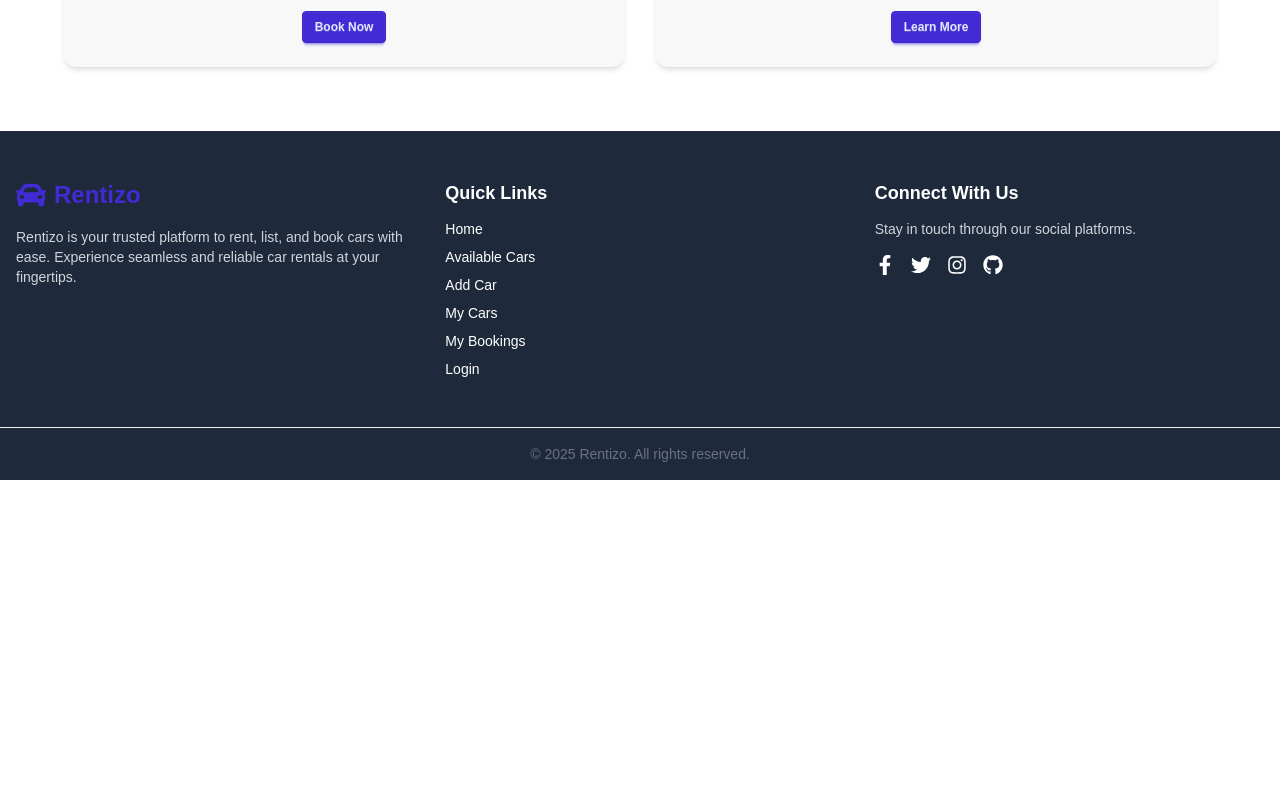
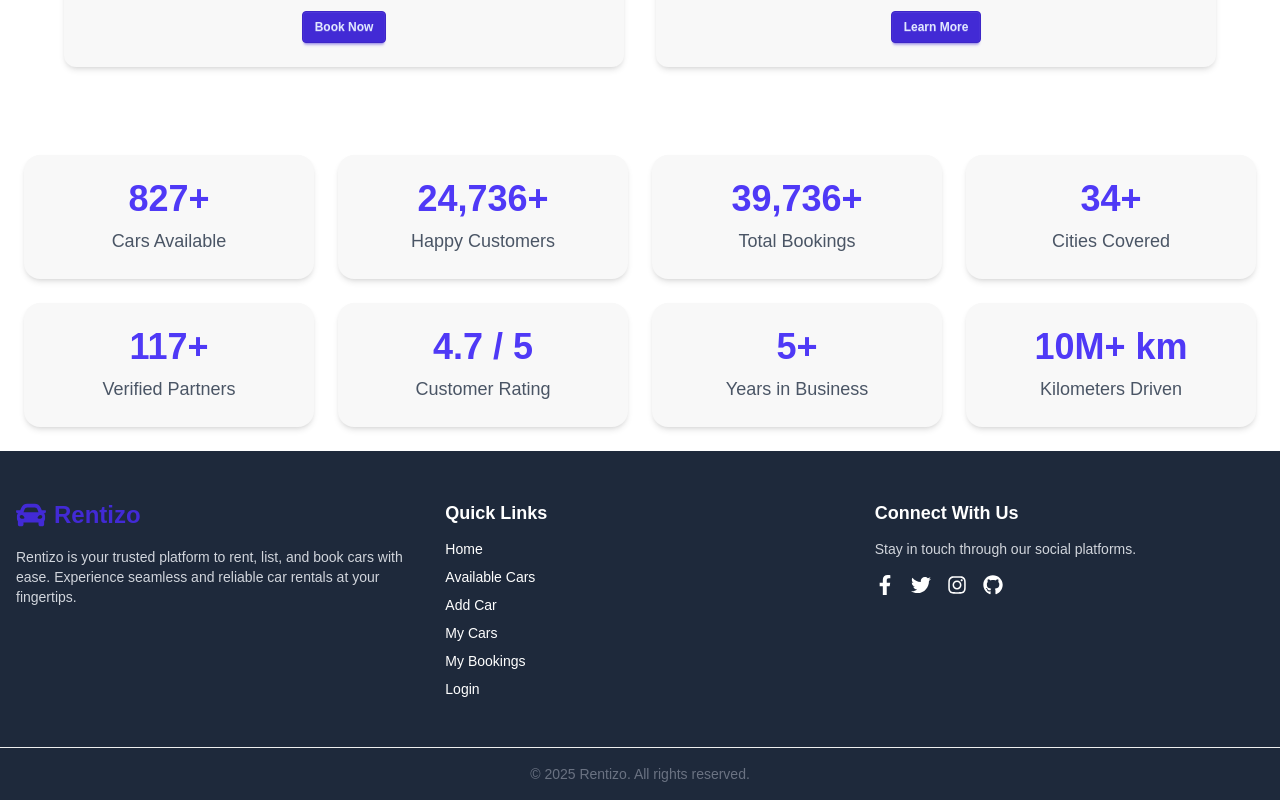
Before and after one commit to sharifulislamudoy/Rentizo-Client, a React (Vite) app: page / in a window 1280 px wide. Shown: the part 3017-3817 px from the top of the page. Before the commit the page ends 3497 px from the top, so only its background shows below. Built offline with nearby package versions, Linux system fonts and the light colour scheme; no server answers.

Commit message:
finished

```diff
--- a/package.json
+++ b/package.json
@@ -15,10 +15,11 @@
     "axios": "^1.9.0",
     "daisyui": "^5.0.43",
     "firebase": "^11.9.1",
-    "framer-motion": "^12.16.0",
+    "framer-motion": "^12.18.1",
     "lottie-react": "^2.4.1",
     "moment": "^2.30.1",
     "react": "^19.1.0",
+    "react-countup": "^6.5.3",
     "react-dom": "^19.1.0",
     "react-icons": "^5.5.0",
     "react-router": "^7.6.2",
--- a/src/Components/Navbar.jsx
+++ b/src/Components/Navbar.jsx
@@ -59,7 +59,7 @@ const Navbar = () => {
         if (result.isConfirmed) {
             try {
                 // Call backend logout endpoint to clear session or cookies
-                await axios.post('https://rentizo-server.vercel.app/logout', {}, { withCredentials: true });
+                await axios.post('https://server-car-rental.vercel.app/logout', {}, { withCredentials: true });
 
                 // Logout from Firebase auth
                 await logOut();
--- a/src/Components/RecentListings.jsx
+++ b/src/Components/RecentListings.jsx
@@ -10,7 +10,7 @@ const RecentListings = () => {
     const carsPerPage = 6;
 
     useEffect(() => {
-        fetch("https://rentizo-server.vercel.app/cars/")
+        fetch("https://server-car-rental.vercel.app/cars/")
             .then((res) => res.json())
             .then((data) => {
                 const sorted = data.sort(
--- /dev/null
+++ b/src/Components/StatsSection.jsx
@@ -0,0 +1,43 @@
+import React from 'react';
+import CountUp from 'react-countup';
+import { motion } from 'framer-motion';
+
+const stats = [
+  { title: 'Cars Available', value: 850 },
+  { title: 'Happy Customers', value: 25000 },
+  { title: 'Total Bookings', value: 40000 },
+  { title: 'Cities Covered', value: 35 },
+  { title: 'Verified Partners', value: 120 },
+  { title: 'Customer Rating', value: 4.8, suffix: ' / 5' },
+  { title: 'Years in Business', value: 5 },
+  { title: 'Kilometers Driven', value: 10, suffix: 'M+ km' },
+];
+
+const StatsSection = () => {
+  return (
+    <div className="grid grid-cols-1 sm:grid-cols-2 lg:grid-cols-4 gap-6 p-6">
+      {stats.map((stat, index) => (
+        <motion.div
+          key={stat.title}
+          initial={{ opacity: 0, y: 40 }}
+          whileInView={{ opacity: 1, y: 0 }}
+          viewport={{ once: true }}
+          transition={{ duration: 0.6, delay: index * 0.1 }}
+          className="bg-base-200 rounded-2xl shadow-md p-6 text-center"
+        >
+          <div className="text-4xl font-bold text-indigo-600">
+            <CountUp
+              end={stat.value}
+              duration={10}
+              suffix={stat.suffix || '+'}
+              decimals={stat.title === 'Customer Rating' ? 1 : 0}
+            />
+          </div>
+          <p className="mt-2 text-gray-600 text-lg font-medium">{stat.title}</p>
+        </motion.div>
+      ))}
+    </div>
+  );
+};
+
+export default StatsSection;
--- a/src/Layouts/Main.jsx
+++ b/src/Layouts/Main.jsx
@@ -40,7 +40,7 @@ const Main = () => {
             <Footer />
 
             {/* Container for showing toast notifications */}
-            <ToastContainer />
+            <ToastContainer position="top-right" autoClose={2000} />
         </div>
     );
 };
--- a/src/Pages/AddCars.jsx
+++ b/src/Pages/AddCars.jsx
@@ -48,7 +48,7 @@ const AddCar = () => {
 
     try {
       // Send POST request to add car API
-      const res = await fetch(`https://rentizo-server.vercel.app/cars?email=${user?.email}`, {
+      const res = await fetch(`https://server-car-rental.vercel.app/cars?email=${user?.email}`, {
         method: 'POST',
         credentials: 'include', // Include cookies if any
         headers: { 'Content-Type': 'application/json' },
@@ -56,10 +56,13 @@ const AddCar = () => {
       });
 
       const data = await res.json();
-
       if (data.insertedId || res.ok) {
-        toast.success('Car added successfully!');
-        navigate('/my-cars'); // Redirect to user's car list after success
+        toast.success('Car added successfully!', {
+          duration: 1500,
+        });
+        setTimeout(() => {
+          navigate('/my-cars');
+        }, 1000);
       } else {
         throw new Error(data.message || 'Failed to add car');
       }
--- a/src/Pages/AvailableCars.jsx
+++ b/src/Pages/AvailableCars.jsx
@@ -13,7 +13,7 @@ const AvailableCars = () => {
   const [searchTerm, setSearchTerm] = useState('');
 
   useEffect(() => {
-    fetch('https://rentizo-server.vercel.app/cars/')
+    fetch('https://server-car-rental.vercel.app/cars/')
       .then((res) => res.json())
       .then((data) => {
         setAllCars(data);
--- a/src/Pages/Home.jsx
+++ b/src/Pages/Home.jsx
@@ -2,6 +2,7 @@ import Banner from '../Components/Banner';
 import LuxuryExperienceSection from '../Components/LuxuryExperienceSection';
 import RecentListings from '../Components/RecentListings';
 import SpecialOffers from '../Components/SpecialOffers';
+import StatsSection from '../Components/StatsSection';
 import WhyChooseUs from '../Components/WhyChooseUs';
 import useScrollToTop from '../Utils/UseScrollToTop';
 
@@ -16,6 +17,7 @@ const Home = () => {
       <RecentListings />
       <LuxuryExperienceSection />
       <SpecialOffers />
+      <StatsSection />
     </div>
   );
 };
--- a/src/Pages/MyBookings.jsx
+++ b/src/Pages/MyBookings.jsx
@@ -28,7 +28,7 @@ const MyBookings = () => {
   // Fetch bookings when user email is available
   useEffect(() => {
     if (user?.email) {
-      fetch(`https://rentizo-server.vercel.app/bookings?email=${user.email}`, {
+      fetch(`https://server-car-rental.vercel.app/bookings?email=${user.email}`, {
         credentials: 'include', // send cookies for authentication if any
       })
         .then((res) => res.json())
@@ -57,7 +57,7 @@ const MyBookings = () => {
     if (confirm.isConfirmed) {
       try {
         const res = await fetch(
-          `https://rentizo-server.vercel.app/bookings/${id}?email=${user?.email}`,
+          `https://server-car-rental.vercel.app/bookings/${id}?email=${user?.email}`,
           {
             method: 'DELETE',
             credentials: 'include',
@@ -88,7 +88,7 @@ const MyBookings = () => {
   // Update booking dates on server and update UI list
   const handleUpdate = async () => {
     const res = await fetch(
-      `https://rentizo-server.vercel.app/bookings/${selectedBooking._id}?email=${user?.email}`,
+      `https://server-car-rental.vercel.app/bookings/${selectedBooking._id}?email=${user?.email}`,
       {
         method: 'PATCH',
         credentials: 'include',
--- a/src/Provider/AuthProvider.jsx
+++ b/src/Provider/AuthProvider.jsx
@@ -4,7 +4,6 @@ import {
   onAuthStateChanged,
   sendPasswordResetEmail,
   signInWithEmailAndPassword,
-  signInWithPopup,
   signOut,
   updateProfile
 } from 'firebase/auth';
@@ -61,7 +60,7 @@ const AuthProvider = ({ children }) => {
             // If user is logged in, request a JWT token from server
             if (currentUser?.email) {
                 const userData = { email: currentUser.email };
-                axios.post('https://rentizo-server.vercel.app/jwt', userData, {
+                axios.post('https://server-car-rental.vercel.app/jwt', userData, {
                     withCredentials: true // send cookies if any
                 })
                 .then(res => {
```
Also changed, not shown: src/Pages/CarDetails.jsx (+25 -37 lines), src/Pages/MyCars.jsx (+49 -104 lines), 1 other file (tests, documents, lock files or other folders).
